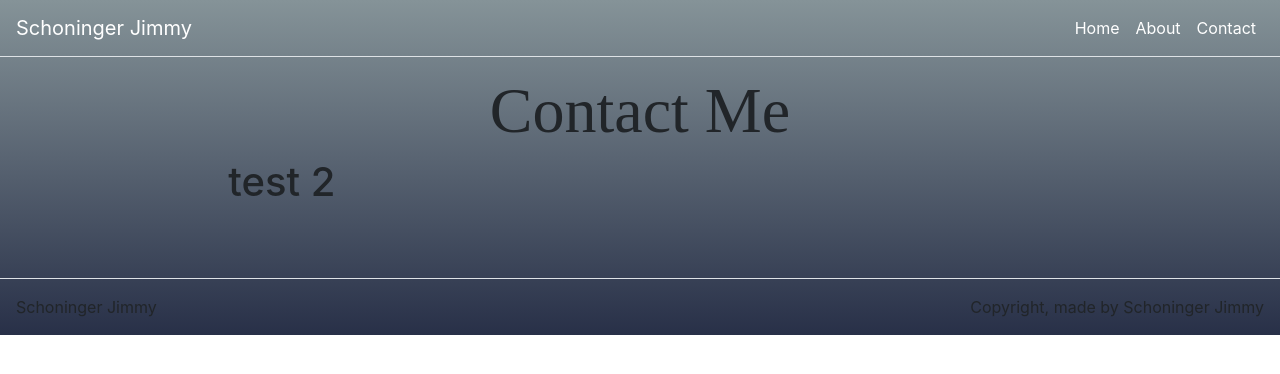
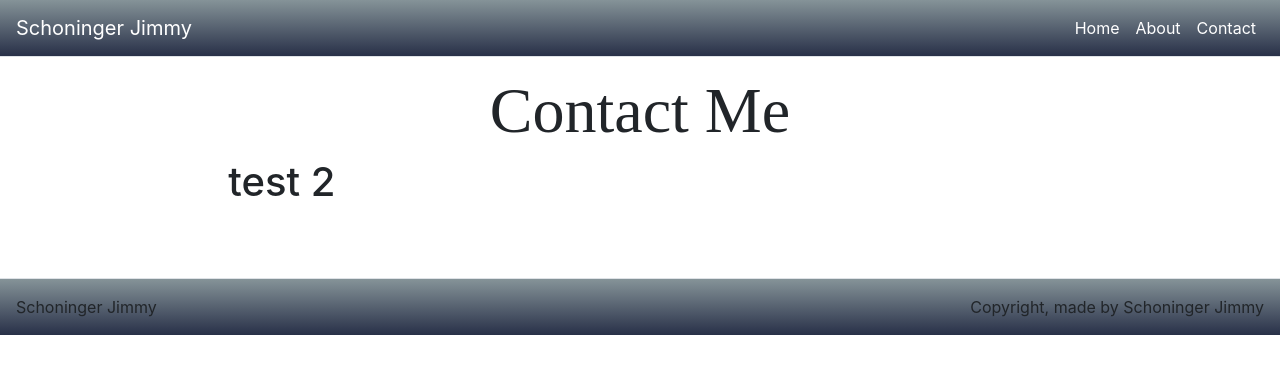
Before and after one commit to schoningerJimmy/Web-portfolio, a React (Create React App) app: page /contact in a window 1280 px wide. Shown: the top 374 px of the page. Built offline with nearby package versions, Linux system fonts and the light colour scheme.

Commit message:
add Footer css

```diff
--- a/src/App.css
+++ b/src/App.css
@@ -4,7 +4,9 @@
   background: linear-gradient(to bottom, #859398, #283048); /* W3C, IE 10+/ Edge, Firefox 16+, Chrome 26+, Opera 12+, Safari 7+ */
 }
 
-
+.background-colour-footer {
+  background-color: linear-gradient(to bottom, #859398, #283048); /* W3C, IE 10+/ Edge, Firefox 16+, Chrome 26+, Opera 12+, Safari 7+ */;
+}
 
 .col-Home {
   text-align: center;
--- a/src/App.js
+++ b/src/App.js
@@ -36,8 +36,8 @@ class App extends React.Component {
   render() {
     return (
       <Router>
-        <Container className="p-0 background-gradient" fluid={true}>
-          <Navbar className="border-bottom" bg="transparent" expand="lg">
+        <Container className="p-0" fluid={true}>
+          <Navbar className="border-bottom background-gradient"  expand="lg">
             <Navbar.Brand style={{color: 'white'}} >Schoninger Jimmy</Navbar.Brand>
             <Navbar.Toggle className="border-0" aria-controls="navbar-toggle"/>
             <Navbar.Collapse id="navbar-toggle">
--- /dev/null
+++ b/src/components/Footer.css
@@ -0,0 +1,5 @@
+.background-colour-footer {
+    background: #283048;  /* fallback for old browsers */
+    background: -webkit-linear-gradient(to bottom, #859398, #283048);  /* Chrome 10-25, Safari 5.1-6 */
+    background: linear-gradient(to bottom, #859398, #283048); /* W3C, IE 10+/ Edge, Firefox 16+, Chrome 26+, Opera 12+, Safari 7+ */
+}
--- a/src/components/Footer.js
+++ b/src/components/Footer.js
@@ -2,12 +2,13 @@ import React from 'react'
 import Container from 'react-bootstrap/Container'
 import Row from'react-bootstrap/Row'
 import Col from 'react-bootstrap/Col'
+import './Footer.css';
 
 function Footer() {
     return(
         <footer className="mt-5">
             <Container fluid={true}>
-                <Row className="border-top justify-content-between p-3">
+                <Row className="border-top justify-content-between p-3 background-colour-footer">
                     <Col className="p-0" md={3} sm={12}>
                         Schoninger Jimmy
                     </Col>
```
